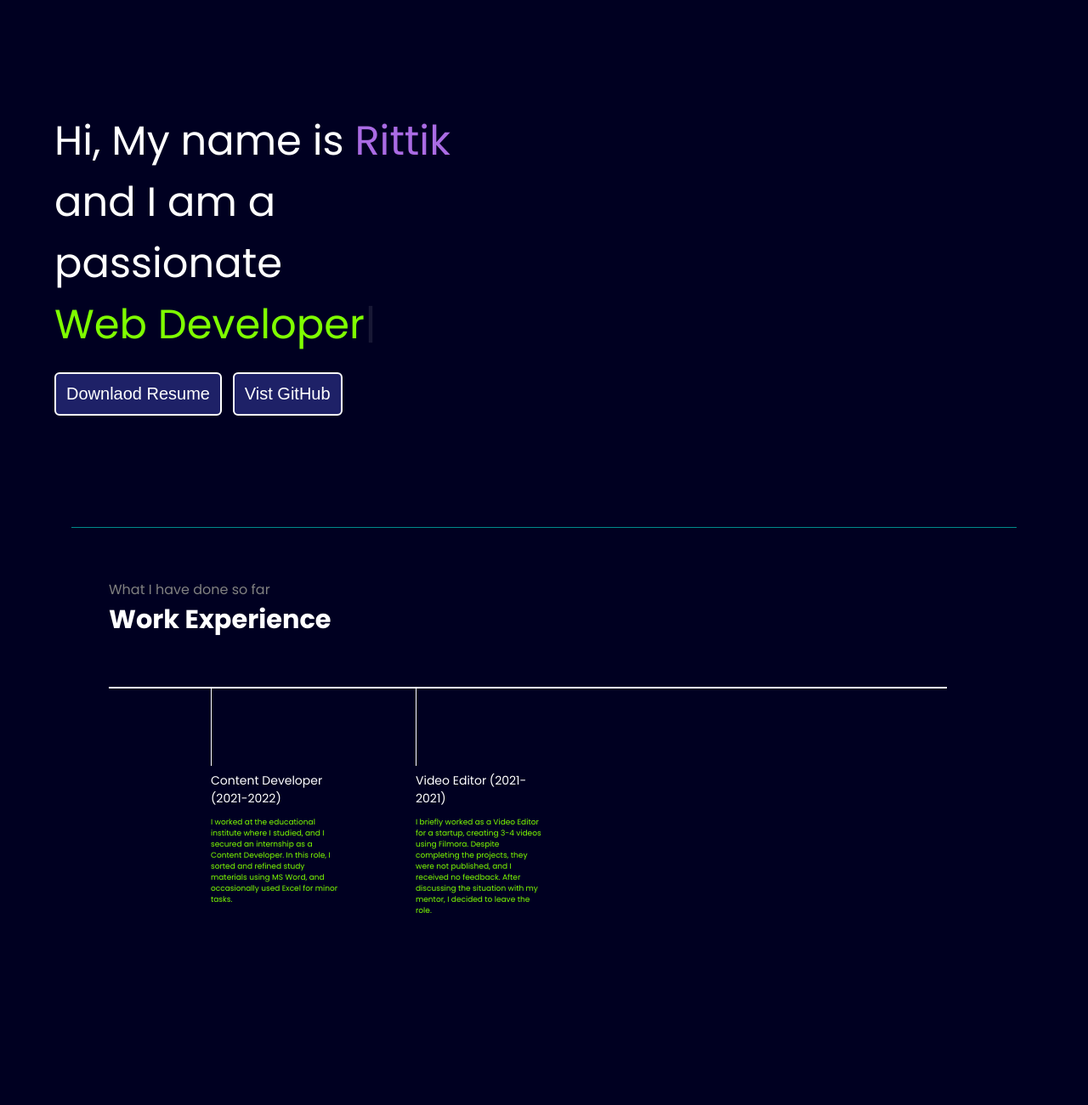
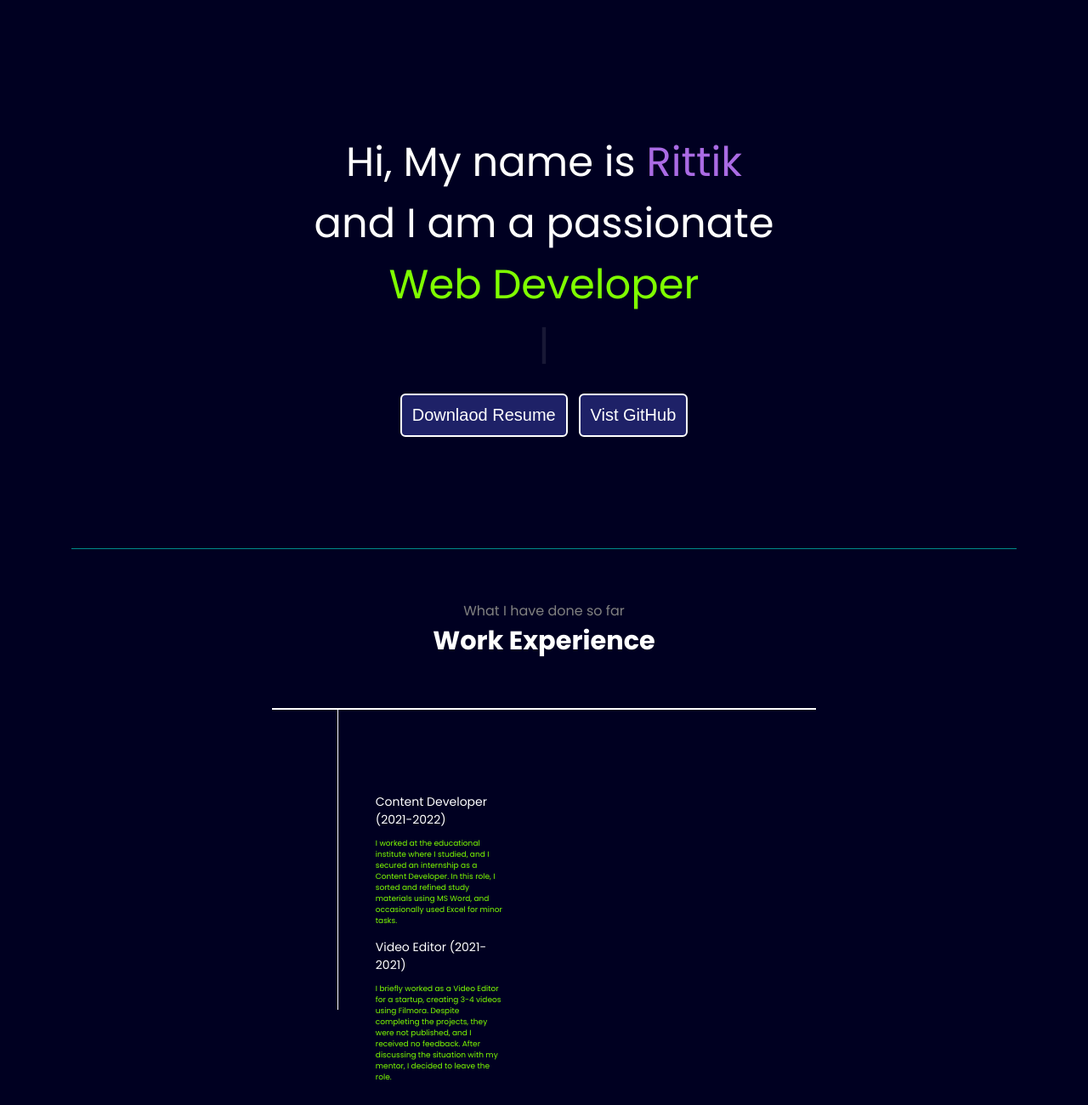
Before and after one commit to Rittik-Singh/Portfolio, a plain HTML site: page index.html in a window 1280 px wide. Shown: the part 80-1380 px from the top of the page at 85% size. Drawn offline with nearby package versions, Linux system fonts and the light colour scheme.

Commit message:
Update index.html

```diff
--- a/index.html
+++ b/index.html
@@ -138,7 +138,7 @@
             height: 93px;
             width: 1px;
             background-color: white;
-            margin: 0 120px;
+            margin: 0 6vw;
         }
 
         .image-top {
@@ -190,12 +190,14 @@
 
 
 
-        @media screen and (max-width: 500px) {
+        @media screen and (max-width: 1400px) {
 
             .box {
                 flex-direction: column;
 
+
             }
+
 
             .secondsection .vertical {
                 height: unset;
@@ -220,11 +222,25 @@
             }
 
             .leftsection {
-                width: 100%;
-                +display: flex;
+                width: 100% !important;
+                display: flex;
                 flex-direction: column;
                 justify-content: center;
+                align-items: center;
 
+            }
+
+            .rightsection {
+                width: 615px !important;
+            }
+
+            .secondsection {
+                display: flex;
+                flex-direction: column;
+                align-items: center;
+            }
+            body{
+                min-width: fit-content;
             }
         }
     </style>
```
